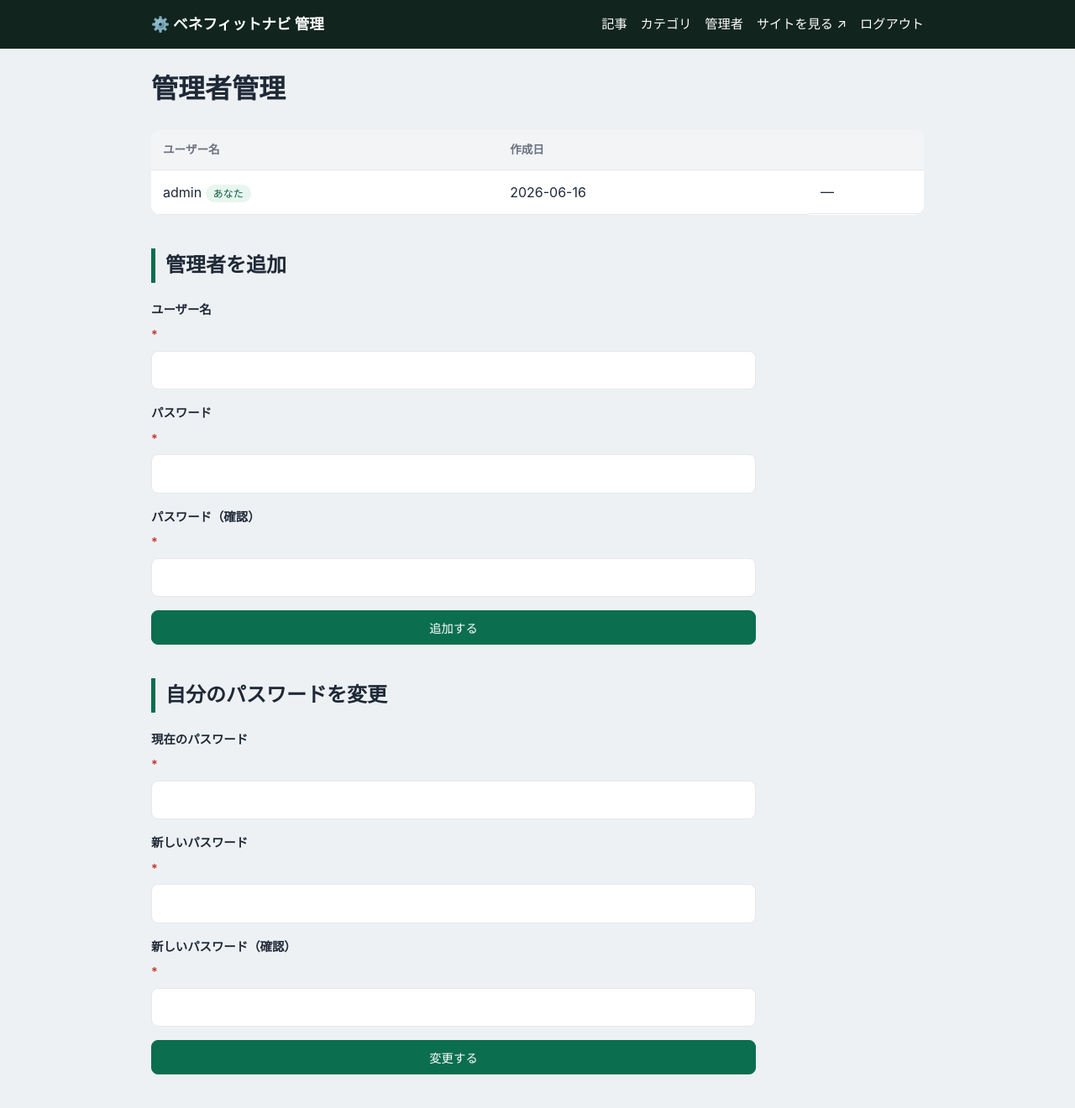
After one commit to system-asayama/benefit-navi, a Flask app: page /admin/users in a window 1280 px wide. The commit adds this page. Shown: the whole page at 84% size. Run offline with Flask 3, Linux system fonts and the light colour scheme; a user stored in the database is signed in.

Commit message:
管理者ログインのセキュリティ強化と複数管理者管理を追加
- CSRF対策: Flask-WTF CSRFProtect を全管理フォームに適用（APIはトークン認証のため免除）
- オープンリダイレクト対策: next パラメータを同一ホストのみ許可
- 総当たり対策: ログイン失敗回数を記録し規定回数でロックアウト（LoginThrottle テーブル）
- セッション強化: HttpOnly/SameSite/Secure Cookie と session_protection=strong
- ログイン状態保持（remember me）オプション
- 複数管理者の追加・削除と自分のパスワード変更画面（/admin/users）
- 自己削除と最後の1人の削除を禁止

```diff
--- a/app.py
+++ b/app.py
@@ -3,7 +3,7 @@ from flask import Flask
 from markupsafe import Markup
 
 from config import Config
-from extensions import db, login_manager
+from extensions import csrf, db, login_manager
 from utils import init_db
 
 
@@ -13,6 +13,7 @@ def create_app():
 
     db.init_app(app)
     login_manager.init_app(app)
+    csrf.init_app(app)
 
     from models import AdminUser
 
@@ -43,6 +44,10 @@ def create_app():
     app.register_blueprint(admin_bp)
     app.register_blueprint(api_bp)
 
+    # REST API は Bearer トークン認証のため CSRF を免除する
+    # （ブラウザのフォーム送信ではなく、外部クライアント/MCP からの呼び出し）。
+    csrf.exempt(api_bp)
+
     init_db(app)
     return app
 
--- a/docker-compose.yml
+++ b/docker-compose.yml
@@ -10,6 +10,11 @@ services:
       ADMIN_PASSWORD: ${ADMIN_PASSWORD:-changeme}
       # MCP 連携用 REST API のトークン。空のままだと API は無効。
       API_TOKEN: ${API_TOKEN:-}
+      # HTTPS 環境では true にしてセッション Cookie を HTTPS 限定にする。
+      SESSION_COOKIE_SECURE: ${SESSION_COOKIE_SECURE:-}
+      # ログイン総当たり対策（連続失敗回数 / ロック分数）。
+      LOGIN_MAX_ATTEMPTS: ${LOGIN_MAX_ATTEMPTS:-5}
+      LOGIN_LOCKOUT_MINUTES: ${LOGIN_LOCKOUT_MINUTES:-15}
     depends_on:
       - db
     restart: unless-stopped
--- a/extensions.py
+++ b/extensions.py
@@ -1,8 +1,14 @@
 from flask_sqlalchemy import SQLAlchemy
 from flask_login import LoginManager
+from flask_wtf import CSRFProtect
 
 db = SQLAlchemy()
 
 login_manager = LoginManager()
 login_manager.login_view = "admin.login"
 login_manager.login_message = "ログインが必要です。"
+# セッション固定攻撃やCookie盗用を検知してログアウトさせる。
+login_manager.session_protection = "strong"
+
+# すべての POST/PUT/PATCH/DELETE フォームに CSRF トークンを要求する。
+csrf = CSRFProtect()
--- a/requirements.txt
+++ b/requirements.txt
@@ -3,6 +3,7 @@ gunicorn==21.2.0
 psycopg2-binary==2.9.9
 Flask-SQLAlchemy==3.1.1
 Flask-Login==0.6.3
+Flask-WTF==1.2.1
 SQLAlchemy==2.0.36
 Markdown==3.7
 python-slugify==8.0.4
--- a/templates/admin/article_form.html
+++ b/templates/admin/article_form.html
@@ -11,6 +11,7 @@
 </div>
 
 <form method="post" class="article-form">
+  <input type="hidden" name="csrf_token" value="{{ csrf_token() }}">
   <label>タイトル <span class="req">*</span>
     <input type="text" name="title" required
            value="{{ article.title if article else form.get('title', '') }}">
--- a/templates/admin/base.html
+++ b/templates/admin/base.html
@@ -13,6 +13,7 @@
       <nav class="nav">
         <a href="{{ url_for('admin.dashboard') }}">記事</a>
         <a href="{{ url_for('admin.categories') }}">カテゴリ</a>
+        <a href="{{ url_for('admin.users') }}">管理者</a>
         <a href="{{ url_for('public.index') }}" target="_blank">サイトを見る ↗</a>
         <a href="{{ url_for('admin.logout') }}">ログアウト</a>
       </nav>
--- a/templates/admin/categories.html
+++ b/templates/admin/categories.html
@@ -22,6 +22,7 @@
         <td class="row-actions">
           <form method="post" action="{{ url_for('admin.category_delete', category_id=c.id) }}"
                 onsubmit="return confirm('「{{ c.name }}」を削除しますか？');">
+            <input type="hidden" name="csrf_token" value="{{ csrf_token() }}">
             <button type="submit" class="btn btn-small btn-danger">削除</button>
           </form>
         </td>
@@ -35,6 +36,7 @@
 <section class="form-section">
   <h2>カテゴリを追加</h2>
   <form method="post" class="article-form">
+    <input type="hidden" name="csrf_token" value="{{ csrf_token() }}">
     <label>名前 <span class="req">*</span>
       <input type="text" name="name" required>
     </label>
--- a/templates/admin/dashboard.html
+++ b/templates/admin/dashboard.html
@@ -32,6 +32,7 @@
           <a class="btn btn-small" href="{{ url_for('admin.article_edit', article_id=a.id) }}">編集</a>
           <form method="post" action="{{ url_for('admin.article_delete', article_id=a.id) }}"
                 onsubmit="return confirm('「{{ a.title }}」を削除しますか？');">
+            <input type="hidden" name="csrf_token" value="{{ csrf_token() }}">
             <button type="submit" class="btn btn-small btn-danger">削除</button>
           </form>
         </td>
--- a/templates/admin/login.html
+++ b/templates/admin/login.html
@@ -15,12 +15,16 @@
       {% endfor %}
     {% endwith %}
     <form method="post">
+      <input type="hidden" name="csrf_token" value="{{ csrf_token() }}">
       <label>ユーザー名
         <input type="text" name="username" required autofocus>
       </label>
       <label>パスワード
         <input type="password" name="password" required>
       </label>
+      <label class="checkbox">
+        <input type="checkbox" name="remember"> ログイン状態を保持する
+      </label>
       <button type="submit" class="btn btn-primary">ログイン</button>
     </form>
   </div>
--- /dev/null
+++ b/templates/admin/users.html
@@ -0,0 +1,73 @@
+{% extends "admin/base.html" %}
+
+{% block title %}管理者管理{% endblock %}
+
+{% block content %}
+<div class="page-head admin-page-head">
+  <h1>管理者管理</h1>
+</div>
+
+<table class="admin-table">
+  <thead>
+    <tr><th>ユーザー名</th><th>作成日</th><th></th></tr>
+  </thead>
+  <tbody>
+    {% for u in admins %}
+      <tr>
+        <td>
+          {{ u.username }}
+          {% if u.id == current_user.id %}<span class="badge badge-on">あなた</span>{% endif %}
+        </td>
+        <td>{{ u.created_at.strftime('%Y-%m-%d') if u.created_at else '-' }}</td>
+        <td class="row-actions">
+          {% if u.id != current_user.id and admins|length > 1 %}
+            <form method="post" action="{{ url_for('admin.user_delete', user_id=u.id) }}"
+                  onsubmit="return confirm('管理者「{{ u.username }}」を削除しますか？');">
+              <input type="hidden" name="csrf_token" value="{{ csrf_token() }}">
+              <button type="submit" class="btn btn-small btn-danger">削除</button>
+            </form>
+          {% else %}
+            <span class="muted">—</span>
+          {% endif %}
+        </td>
+      </tr>
+    {% else %}
+      <tr><td colspan="3">管理者がいません。</td></tr>
+    {% endfor %}
+  </tbody>
+</table>
+
+<section class="form-section">
+  <h2>管理者を追加</h2>
+  <form method="post" action="{{ url_for('admin.users') }}" class="article-form">
+    <input type="hidden" name="csrf_token" value="{{ csrf_token() }}">
+    <label>ユーザー名 <span class="req">*</span>
+      <input type="text" name="username" required autocomplete="off">
+    </label>
+    <label>パスワード <span class="req">*</span>
+      <input type="password" name="password" required autocomplete="new-password">
+    </label>
+    <label>パスワード（確認） <span class="req">*</span>
+      <input type="password" name="password_confirm" required autocomplete="new-password">
+    </label>
+    <button type="submit" class="btn btn-primary">追加する</button>
+  </form>
+</section>
+
+<section class="form-section">
+  <h2>自分のパスワードを変更</h2>
+  <form method="post" action="{{ url_for('admin.user_password', user_id=current_user.id) }}" class="article-form">
+    <input type="hidden" name="csrf_token" value="{{ csrf_token() }}">
+    <label>現在のパスワード <span class="req">*</span>
+      <input type="password" name="current_password" required autocomplete="current-password">
+    </label>
+    <label>新しいパスワード <span class="req">*</span>
+      <input type="password" name="new_password" required autocomplete="new-password">
+    </label>
+    <label>新しいパスワード（確認） <span class="req">*</span>
+      <input type="password" name="new_password_confirm" required autocomplete="new-password">
+    </label>
+    <button type="submit" class="btn btn-primary">変更する</button>
+  </form>
+</section>
+{% endblock %}
--- a/views/admin.py
+++ b/views/admin.py
@@ -1,30 +1,114 @@
+from datetime import datetime, timedelta, timezone
+from urllib.parse import urljoin, urlparse
+
 from flask import (
     Blueprint,
     abort,
+    current_app,
     flash,
     redirect,
     render_template,
     request,
     url_for,
 )
-from flask_login import login_required, login_user, logout_user
+from flask_login import (
+    current_user,
+    login_required,
+    login_user,
+    logout_user,
+)
 
 from extensions import db
-from models import AdminUser, Article, Category
+from models import AdminUser, Article, Category, LoginThrottle
 from utils import unique_slug
 
 bp = Blueprint("admin", __name__, url_prefix="/admin")
 
 
+def _now():
+    return datetime.now(timezone.utc)
+
+
+def _as_aware(dt):
+    """DB から取得した datetime を UTC aware に正規化する（SQLite は naive を返す）。"""
+    if dt is not None and dt.tzinfo is None:
+        return dt.replace(tzinfo=timezone.utc)
+    return dt
+
+
+def is_safe_url(target):
+    """next パラメータがこのサイト内への相対/同一ホスト URL かを検証する。
+
+    外部 URL を弾くことでオープンリダイレクト（フィッシング誘導）を防ぐ。
+    """
+    if not target:
+        return False
+    host_url = request.host_url
+    test = urlparse(urljoin(host_url, target))
+    return test.scheme in ("http", "https") and urlparse(host_url).netloc == test.netloc
+
+
+def _lockout_remaining_minutes(throttle):
+    """ロック中なら残り分数（切り上げ）を返す。ロックされていなければ 0。"""
+    if throttle is None or throttle.locked_until is None:
+        return 0
+    locked_until = _as_aware(throttle.locked_until)
+    if locked_until <= _now():
+        return 0
+    return int((locked_until - _now()).total_seconds() // 60) + 1
+
+
+def _register_failed_attempt(username):
+    """ログイン失敗を記録し、規定回数を超えたらロックアウトする。"""
+    if not username:
+        return
+    throttle = LoginThrottle.query.filter_by(username=username).first()
+    if throttle is None:
+        throttle = LoginThrottle(username=username, failed_count=0)
+        db.session.add(throttle)
+    throttle.failed_count = (throttle.failed_count or 0) + 1
+    throttle.last_failed_at = _now()
+    if throttle.failed_count >= current_app.config["LOGIN_MAX_ATTEMPTS"]:
+        minutes = current_app.config["LOGIN_LOCKOUT_MINUTES"]
+        throttle.locked_until = _now() + timedelta(minutes=minutes)
+        throttle.failed_count = 0  # ロック後はカウンタをリセット
+    db.session.commit()
+
+
+def _clear_throttle(username):
+    LoginThrottle.query.filter_by(username=username).delete()
+    db.session.commit()
+
+
 @bp.route("/login", methods=["GET", "POST"])
 def login():
+    if current_user.is_authenticated:
+        return redirect(url_for("admin.dashboard"))
+
     if request.method == "POST":
         username = request.form.get("username", "").strip()
         password = request.form.get("password", "")
+
+        throttle = LoginThrottle.query.filter_by(username=username).first()
+        remaining = _lockout_remaining_minutes(throttle)
+        if remaining:
+            flash(
+                f"ログイン試行が多すぎます。約{remaining}分後に再度お試しください。",
+                "error",
+            )
+            return render_template("admin/login.html")
+
         user = AdminUser.query.filter_by(username=username).first()
         if user and user.check_password(password):
-            login_user(user)
-            return redirect(request.args.get("next") or url_for("admin.dashboard"))
+            _clear_throttle(username)
+            login_user(user, remember=bool(request.form.get("remember")))
+            next_url = request.args.get("next")
+            if not is_safe_url(next_url):
+                next_url = None
+            flash("ログインしました。", "success")
+            return redirect(next_url or url_for("admin.dashboard"))
+
+        _register_failed_attempt(username)
         flash("ユーザー名またはパスワードが違います。", "error")
     return render_template("admin/login.html")
 
@@ -170,3 +254,84 @@ def category_delete(category_id):
     db.session.commit()
     flash("カテゴリを削除しました。", "success")
     return redirect(url_for("admin.categories"))
+
+
+# ---- 管理者ユーザー管理 ------------------------------------------------------
+
+
+@bp.route("/users", methods=["GET", "POST"])
+@login_required
+def users():
+    if request.method == "POST":
+        username = request.form.get("username", "").strip()
+        password = request.form.get("password", "")
+        confirm = request.form.get("password_confirm", "")
+        min_len = current_app.config["ADMIN_PASSWORD_MIN_LENGTH"]
+
+        if not username or not password:
+            flash("ユーザー名とパスワードは必須です。", "error")
+        elif password != confirm:
+            flash("確認用パスワードが一致しません。", "error")
+        elif len(password) < min_len:
+            flash(f"パスワードは{min_len}文字以上にしてください。", "error")
+        elif AdminUser.query.filter_by(username=username).first():
+            flash("そのユーザー名は既に使われています。", "error")
+        else:
+            user = AdminUser(username=username)
+            user.set_password(password)
+            db.session.add(user)
+            db.session.commit()
+            flash(f"管理者「{username}」を追加しました。", "success")
+        return redirect(url_for("admin.users"))
+
+    admins = AdminUser.query.order_by(AdminUser.username).all()
+    return render_template("admin/users.html", admins=admins)
+
+
+@bp.route("/users/<int:user_id>/delete", methods=["POST"])
+@login_required
+def user_delete(user_id):
+    user = db.session.get(AdminUser, user_id)
+    if user is None:
+        abort(404)
+    if user.id == current_user.id:
+        flash("自分自身は削除できません。", "error")
+        return redirect(url_for("admin.users"))
+    if AdminUser.query.count() <= 1:
+        flash("管理者が1人だけのため削除できません。", "error")
+        return redirect(url_for("admin.users"))
+
+    username = user.username
+    db.session.delete(user)
+    LoginThrottle.query.filter_by(username=username).delete()
+    db.session.commit()
+    flash(f"管理者「{username}」を削除しました。", "success")
+    return redirect(url_for("admin.users"))
+
+
+@bp.route("/users/<int:user_id>/password", methods=["POST"])
+@login_required
+def user_password(user_id):
+    """自分のパスワードを変更する。他ユーザーのパスワードは変更不可。"""
+    if user_id != current_user.id:
+        abort(403)
+    user = db.session.get(AdminUser, user_id)
+    if user is None:
+        abort(404)
+
+    current_password = request.form.get("current_password", "")
+    new_password = request.form.get("new_password", "")
+    confirm = request.form.get("new_password_confirm", "")
+    min_len = current_app.config["ADMIN_PASSWORD_MIN_LENGTH"]
+
+    if not user.check_password(current_password):
+        flash("現在のパスワードが違います。", "error")
+    elif new_password != confirm:
+        flash("確認用パスワードが一致しません。", "error")
+    elif len(new_password) < min_len:
+        flash(f"パスワードは{min_len}文字以上にしてください。", "error")
+    else:
+        user.set_password(new_password)
+        db.session.commit()
+        flash("パスワードを変更しました。", "success")
+    return redirect(url_for("admin.users"))
```
Also changed, not shown: config.py (+29 -0 lines), models.py (+17 -0 lines).
